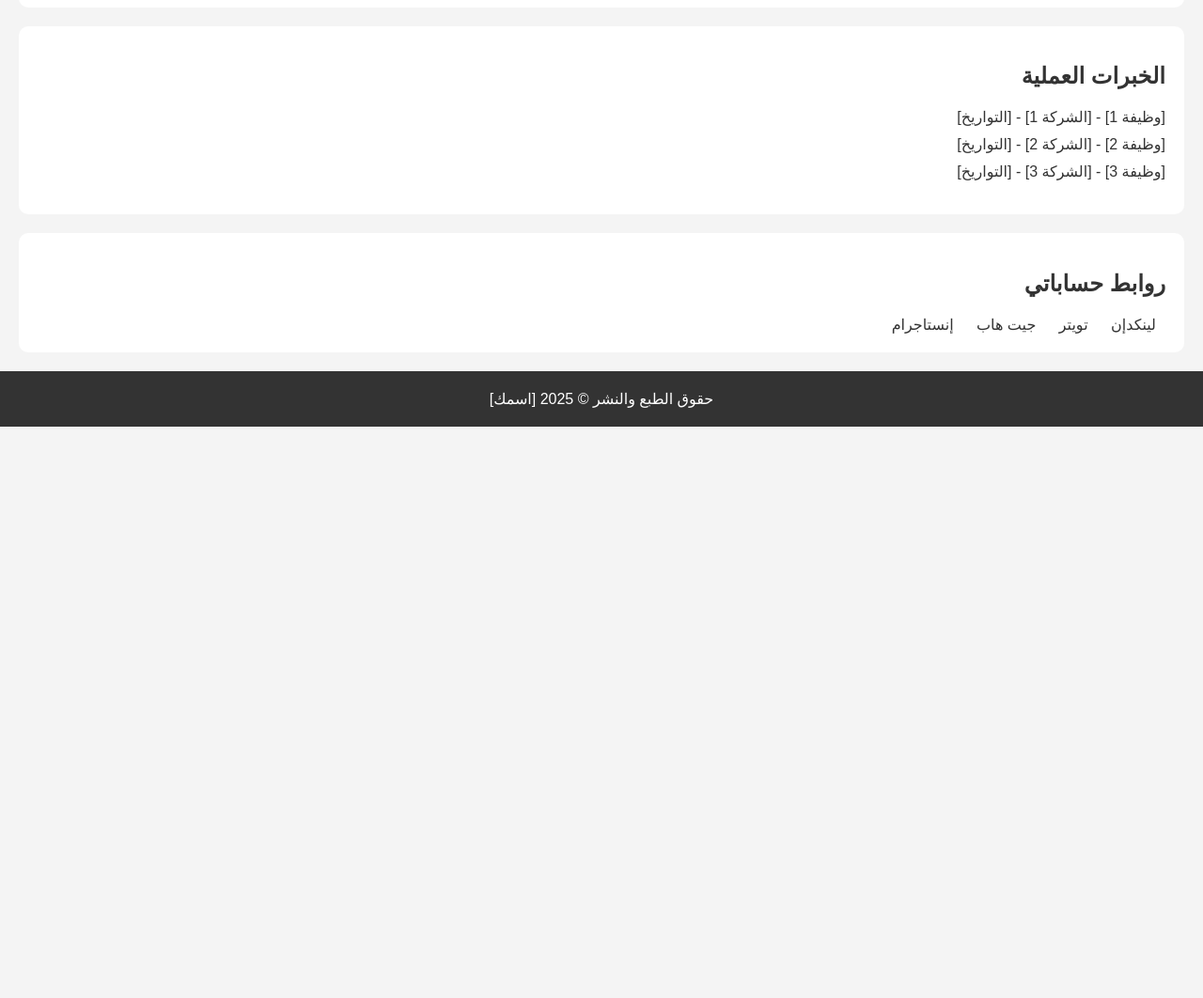
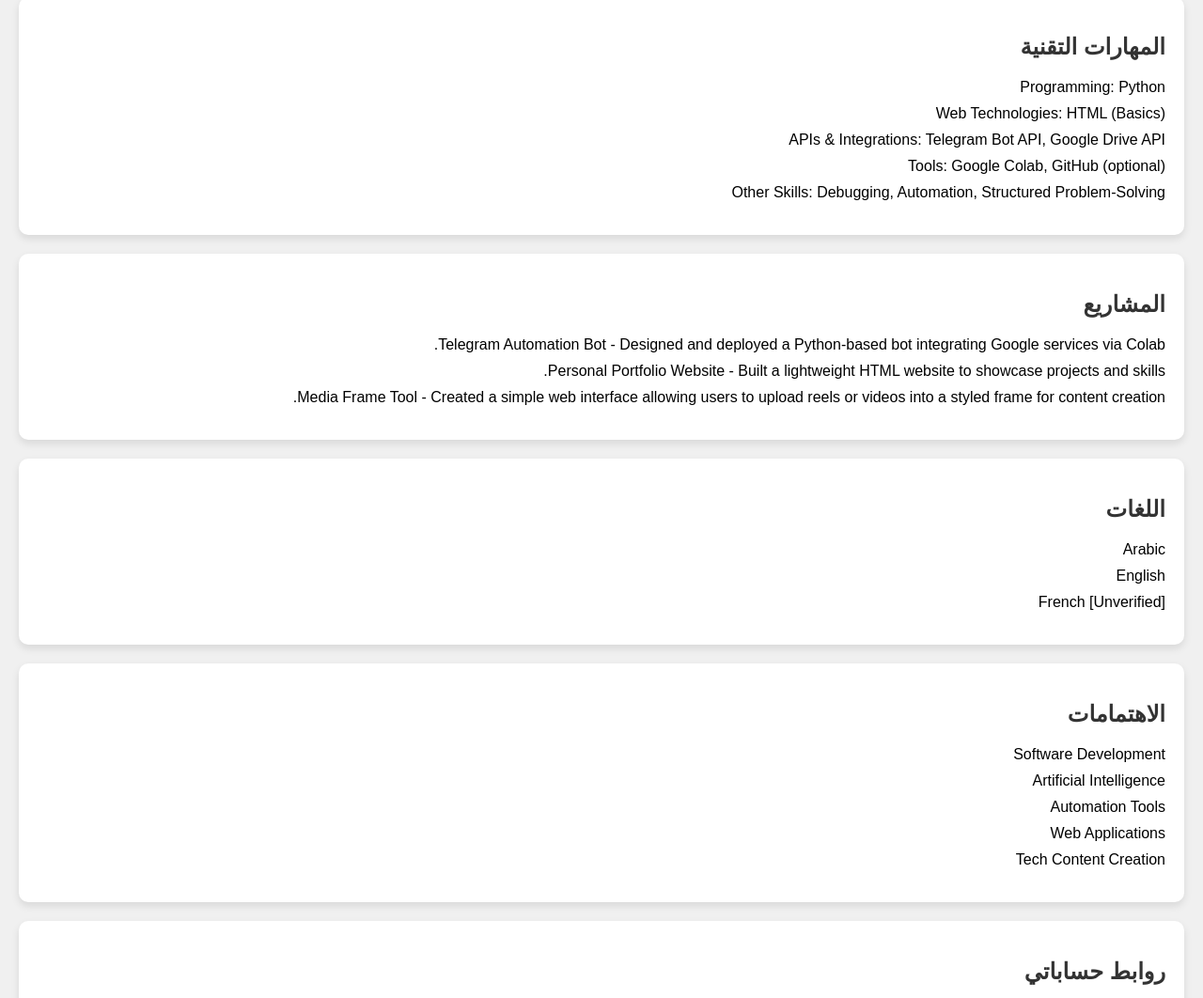
Before and after one commit to Daoudjeb/My-site-web-, a plain HTML site: page index.html in a window 1280 px wide. Shown: the part 752-1814 px from the top of the page at 94% size. Before the commit the page ends 1222 px from the top, so only its background shows below. Drawn offline with Linux system fonts and the light colour scheme.

Commit message:
Update index.html

```diff
--- a/index.html
+++ b/index.html
@@ -1,4 +1,3 @@
-
 <!DOCTYPE html>
 <html lang="ar">
 <head>
@@ -9,8 +8,7 @@
         body {
             font-family: Arial, sans-serif;
             direction: rtl;
-            background-color: #f4f4f4;
-            color: #333;
+            background-color: #f0f0f0;
             margin: 0;
             padding: 0;
         }
@@ -18,13 +16,14 @@
             background-color: #333;
             color: white;
             text-align: center;
-            padding: 20px 0;
+            padding: 20px;
         }
         section {
             padding: 20px;
             margin: 20px;
             background-color: white;
             border-radius: 10px;
+            box-shadow: 0 4px 8px rgba(0, 0, 0, 0.1);
         }
         h1, h2 {
             color: #333;
@@ -37,12 +36,13 @@
             margin: 10px 0;
         }
         .social-links a {
-            margin: 0 10px;
+            margin: 0 15px;
             text-decoration: none;
             color: #333;
+            font-size: 20px;
         }
         .social-links a:hover {
-            text-decoration: underline;
+            color: #007bff;
         }
         .profile-image {
             width: 150px;
@@ -61,12 +61,18 @@
             border-radius: 5px;
             cursor: pointer;
         }
+        .logo {
+            width: 40px;
+            height: 40px;
+            margin: 0 10px;
+        }
     </style>
 </head>
 <body>
 
+<!-- زر اختيار اللغة -->
 <div class="language-selector" onclick="changeLanguage()">
-    اختر اللغة
+    FR | EN | عر
 </div>
 
 <header>
@@ -74,45 +80,84 @@
 </header>
 
 <section>
-    <img src="Picsart_25-11-28_21-13-10-367.jpg" alt="الصورة الشخصية" class="profile-image">
+    <!-- إضافة صورة الملف الشخصي -->
+    <img src="/mnt/data/Picsart_25-11-28_21-13-10-367.jpg" alt="الصورة الشخصية" class="profile-image">
 
     <h2 id="personal-info">معلوماتي الشخصية</h2>
-    <p id="name">اسمي: [اسمك]</p>
-    <p id="email">البريد الإلكتروني: [بريدك الإلكتروني]</p>
-    <p id="phone">الهاتف: [رقم هاتفك]</p>
+    <p id="name">اسمي: داوود جاب</p>
+    <p id="email">البريد الإلكتروني: example@example.com</p>
+    <p id="phone">الهاتف: +1234567890</p>
     <p id="location">الموقع: [مكانك]</p>
 </section>
 
 <section>
     <h2 id="education">المؤهلات العلمية</h2>
     <ul>
-        <li>[المؤهل 1]</li>
-        <li>[المؤهل 2]</li>
-        <li>[المؤهل 3]</li>
+        <li>Baccalaureate – Physical Sciences (In Progress)</li>
+        <li>Self-Taught Software Development: Focus on Python, APIs, and web fundamentals</li>
     </ul>
 </section>
 
 <section>
-    <h2 id="experience">الخبرات العملية</h2>
+    <h2 id="technical-skills">المهارات التقنية</h2>
     <ul>
-        <li>[وظيفة 1] - [الشركة 1] - [التواريخ]</li>
-        <li>[وظيفة 2] - [الشركة 2] - [التواريخ]</li>
-        <li>[وظيفة 3] - [الشركة 3] - [التواريخ]</li>
+        <li>Programming: Python</li>
+        <li>Web Technologies: HTML (Basics)</li>
+        <li>APIs & Integrations: Telegram Bot API, Google Drive API</li>
+        <li>Tools: Google Colab, GitHub (optional)</li>
+        <li>Other Skills: Debugging, Automation, Structured Problem-Solving</li>
     </ul>
 </section>
 
 <section>
-    <h2 id="social-links-title">روابط حساباتي</h2>
+    <h2 id="projects">المشاريع</h2>
+    <ul>
+        <li>Telegram Automation Bot - Designed and deployed a Python-based bot integrating Google services via Colab.</li>
+        <li>Personal Portfolio Website - Built a lightweight HTML website to showcase projects and skills.</li>
+        <li>Media Frame Tool - Created a simple web interface allowing users to upload reels or videos into a styled frame for content creation.</li>
+    </ul>
+</section>
+
+<section>
+    <h2 id="languages">اللغات</h2>
+    <ul>
+        <li>Arabic</li>
+        <li>English</li>
+        <li>[Unverified] French</li>
+    </ul>
+</section>
+
+<section>
+    <h2 id="interests">الاهتمامات</h2>
+    <ul>
+        <li>Software Development</li>
+        <li>Artificial Intelligence</li>
+        <li>Automation Tools</li>
+        <li>Web Applications</li>
+        <li>Tech Content Creation</li>
+    </ul>
+</section>
+
+<section>
+    <h2>روابط حساباتي</h2>
     <div class="social-links">
-        <a href="https://www.linkedin.com/in/yourprofile" target="_blank" id="linkedin">لينكدإن</a>
-        <a href="https://twitter.com/yourprofile" target="_blank" id="twitter">تويتر</a>
-        <a href="https://www.github.com/yourprofile" target="_blank" id="github">جيت هاب</a>
-        <a href="https://www.instagram.com/yourprofile" target="_blank" id="instagram">إنستاجرام</a>
+        <a href="https://www.instagram.com/yourprofile" target="_blank">
+            <img src="your_instagram_logo.png" alt="Instagram" class="logo">
+        </a>
+        <a href="https://www.facebook.com/yourprofile" target="_blank">
+            <img src="your_facebook_logo.png" alt="Facebook" class="logo">
+        </a>
+        <a href="https://www.tiktok.com/@yourprofile" target="_blank">
+            <img src="your_tiktok_logo.png" alt="TikTok" class="logo">
+        </a>
+        <a href="https://wa.me/yourphone" target="_blank">
+            <img src="your_whatsapp_logo.png" alt="WhatsApp" class="logo">
+        </a>
     </div>
 </section>
 
 <footer>
-    <p style="text-align: center; padding: 20px; background-color: #333; color: white;" id="copyright">حقوق الطبع والنشر © 2025 [اسمك]</p>
+    <p style="text-align: center; padding: 20px; background-color: #333; color: white;" id="copyright">حقوق الطبع والنشر © 2025 داوود جاب</p>
 </footer>
 
 <script>
@@ -127,13 +172,12 @@
             phone: "Phone",
             location: "Location",
             education: "Educational Qualifications",
-            experience: "Work Experience",
+            technicalSkills: "Technical Skills",
+            projects: "Projects",
+            languages: "Languages",
+            interests: "Interests",
             socialLinks: "My Social Media Links",
-            linkedin: "LinkedIn",
-            twitter: "Twitter",
-            github: "GitHub",
-            instagram: "Instagram",
-            copyright: "Copyright © 2025 [Your Name]"
+            copyright: "Copyright © 2025 Daoud Jeb"
         },
         fr: {
             welcome: "Bienvenue sur mon site personnel",
@@ -143,13 +187,12 @@
             phone: "Téléphone",
             location: "Emplacement",
             education: "Qualifications académiques",
-            experience: "Expérience professionnelle",
+            technicalSkills: "Compétences techniques",
+            projects: "Projets",
+            languages: "Langues",
+            interests: "Intérêts",
             socialLinks: "Mes liens sociaux",
-            linkedin: "LinkedIn",
-            twitter: "Twitter",
-            github: "GitHub",
-            instagram: "Instagram",
-            copyright: "Droits d'auteur © 2025 [Votre Nom]"
+            copyright: "Droits d'auteur © 2025 Daoud Jeb"
         },
         ar: {
             welcome: "أهلاً وسهلاً في موقعي الشخصي",
@@ -159,13 +202,12 @@
             phone: "الهاتف",
             location: "الموقع",
             education: "المؤهلات العلمية",
-            experience: "الخبرات العملية",
+            technicalSkills: "المهارات التقنية",
+            projects: "المشاريع",
+            languages: "اللغات",
+            interests: "الاهتمامات",
             socialLinks: "روابط حساباتي",
-            linkedin: "لينكدإن",
-            twitter: "تويتر",
-            github: "جيت هاب",
-            instagram: "إنستاجرام",
-            copyright: "حقوق الطبع والنشر © 2025 [اسمك]"
+            copyright: "حقوق الطبع والنشر © 2025 داوود جاب"
         }
     };
 
@@ -185,12 +227,11 @@
         document.getElementById('phone').innerText = translations[currentLanguage].phone;
         document.getElementById('location').innerText = translations[currentLanguage].location;
         document.getElementById('education').innerText = translations[currentLanguage].education;
-        document.getElementById('experience').innerText = translations[currentLanguage].experience;
+        document.getElementById('technical-skills').innerText = translations[currentLanguage].technicalSkills;
+        document.getElementById('projects').innerText = translations[currentLanguage].projects;
+        document.getElementById('languages').innerText = translations[currentLanguage].languages;
+        document.getElementById('interests').innerText = translations[currentLanguage].interests;
         document.getElementById('social-links-title').innerText = translations[currentLanguage].socialLinks;
-        document.getElementById('linkedin').innerText = translations[currentLanguage].linkedin;
-        document.getElementById('twitter').innerText = translations[currentLanguage].twitter;
-        document.getElementById('github').innerText = translations[currentLanguage].github;
-        document.getElementById('instagram').innerText = translations[currentLanguage].instagram;
         document.getElementById('copyright').innerText = translations[currentLanguage].copyright;
     }
 </script>
```
